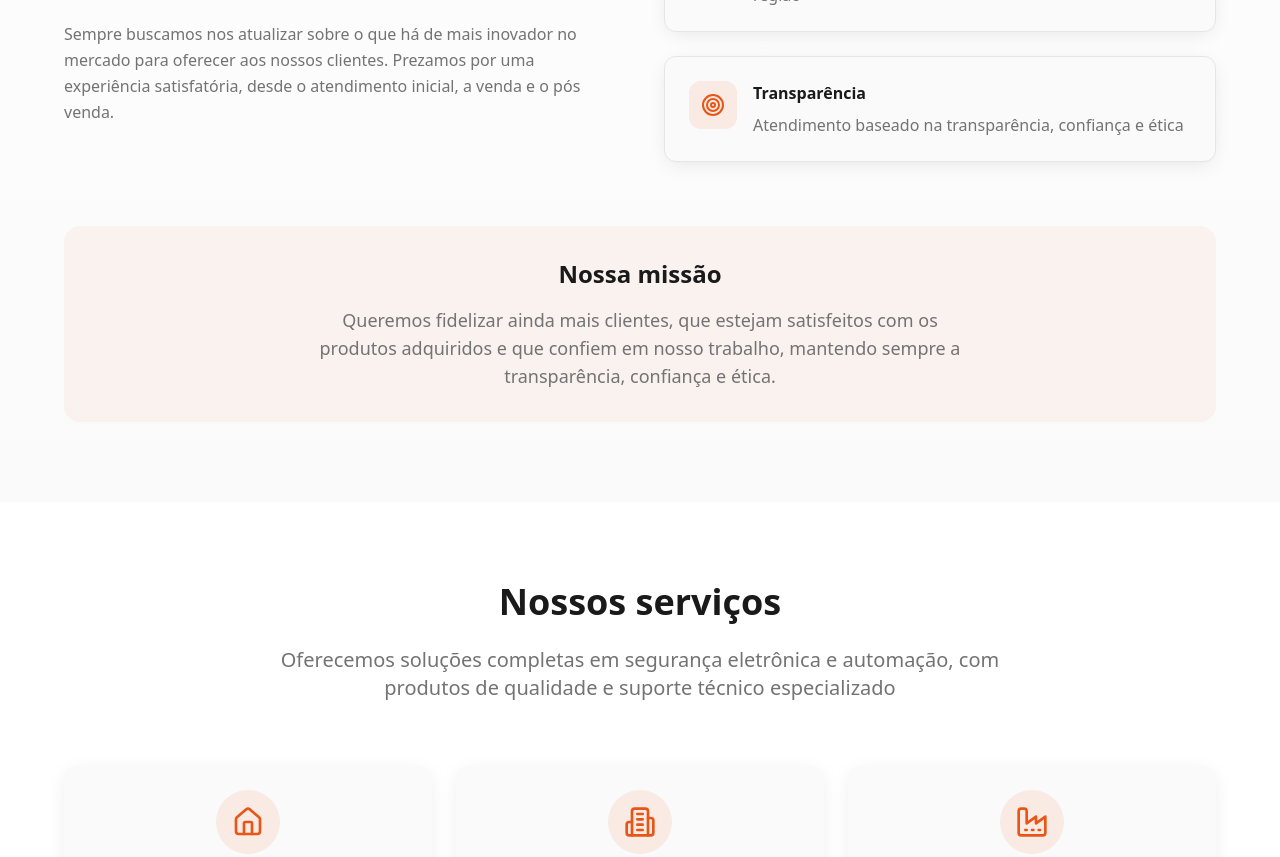
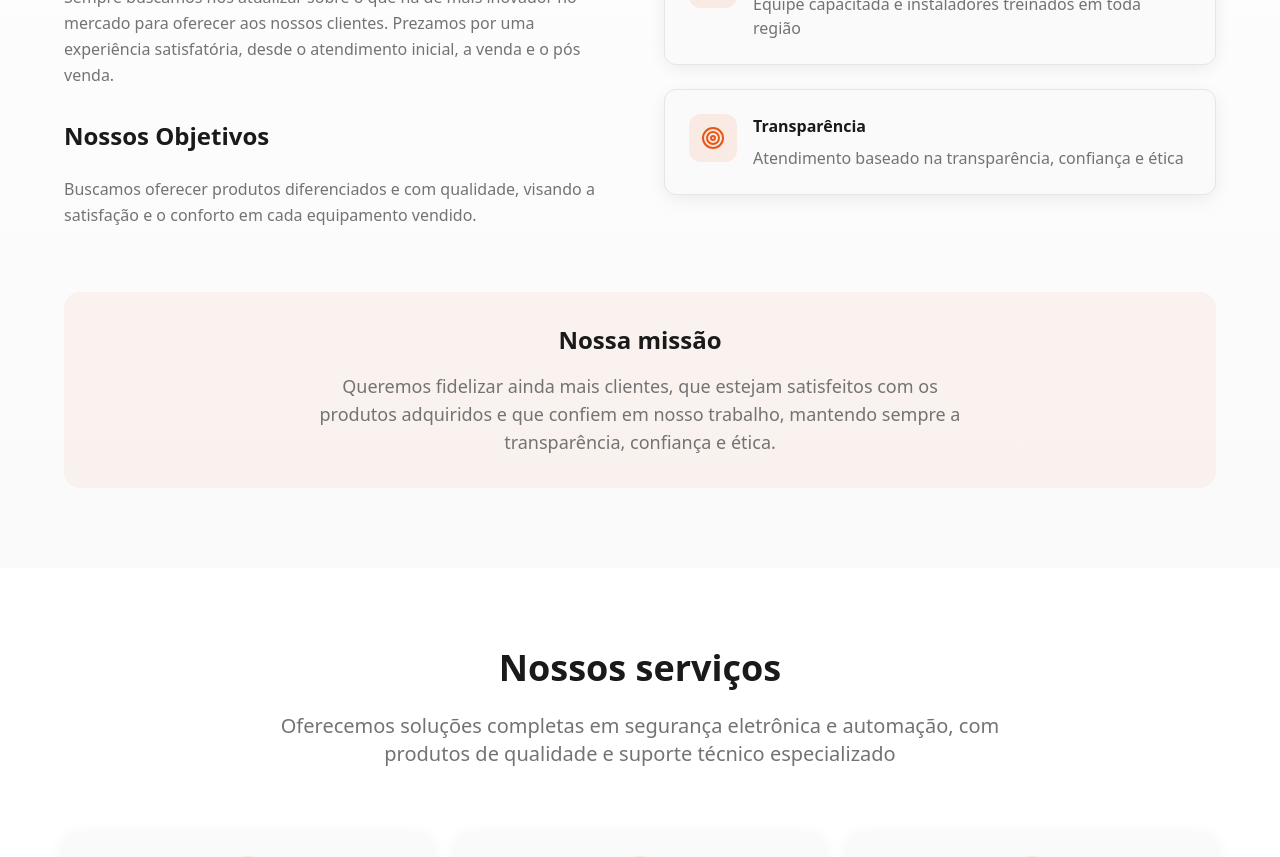
Before and after one commit to DevZipMateus/ppa-santa-maria-site, a React (Vite) app: page / in a window 1280 px wide. Shown: the part 1500-2357 px from the top of the page. Built offline with nearby package versions, Linux system fonts and the light colour scheme; the HTML template or start-up script is replaced by a standard one.

Commit message:
Add "Nosso Objetivo" section

```diff
--- a/src/components/AboutSection.tsx
+++ b/src/components/AboutSection.tsx
@@ -23,6 +23,11 @@ const AboutSection = () => {
               </p>
               <p className="text-muted-foreground leading-relaxed notranslate" translate="no">
                 Sempre buscamos nos atualizar sobre o que há de mais inovador no mercado para oferecer aos nossos clientes. Prezamos por uma experiência satisfatória, desde o atendimento inicial, a venda e o pós venda.
+              </p>
+
+              <h3 className="text-2xl font-semibold text-foreground mb-6 mt-8 notranslate" translate="no">Nossos Objetivos</h3>
+              <p className="text-muted-foreground leading-relaxed notranslate" translate="no">
+                Buscamos oferecer produtos diferenciados e com qualidade, visando a satisfação e o conforto em cada equipamento vendido.
               </p>
             </div>
             <div className="space-y-6">
```
